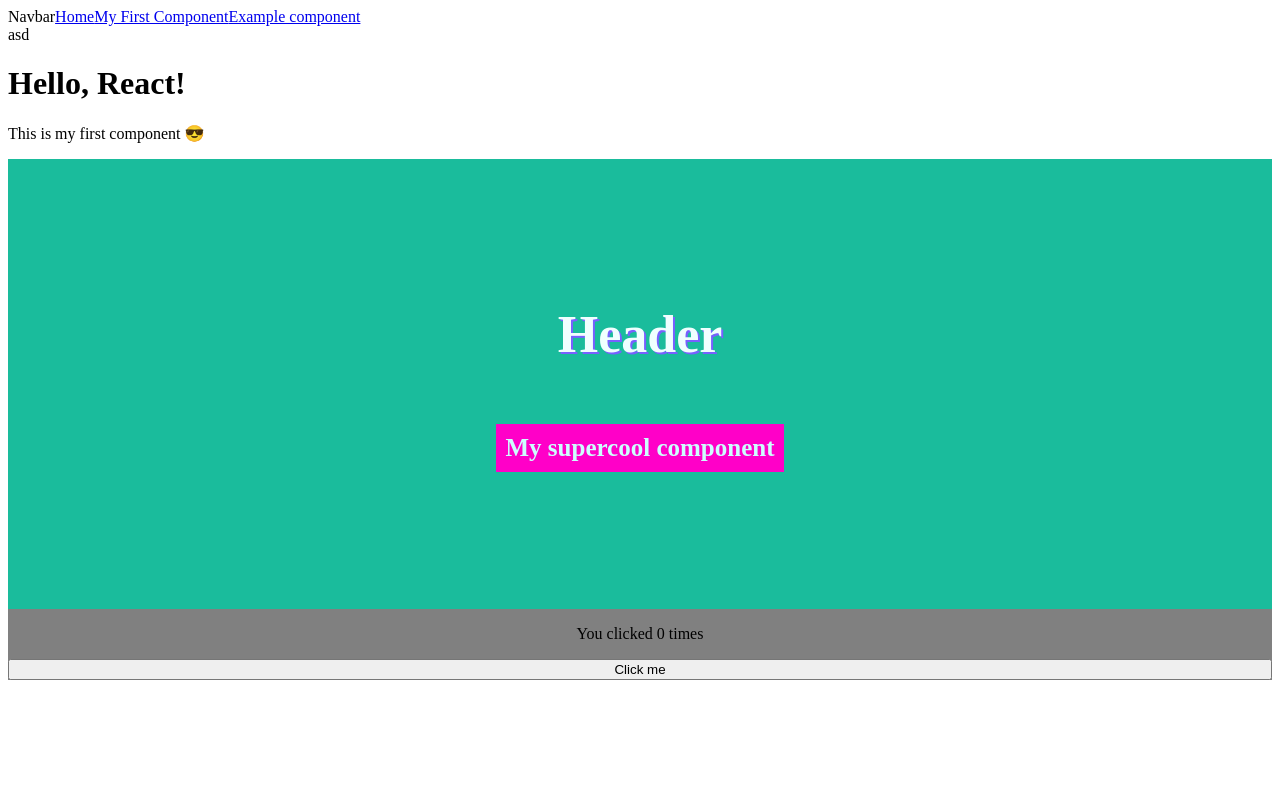
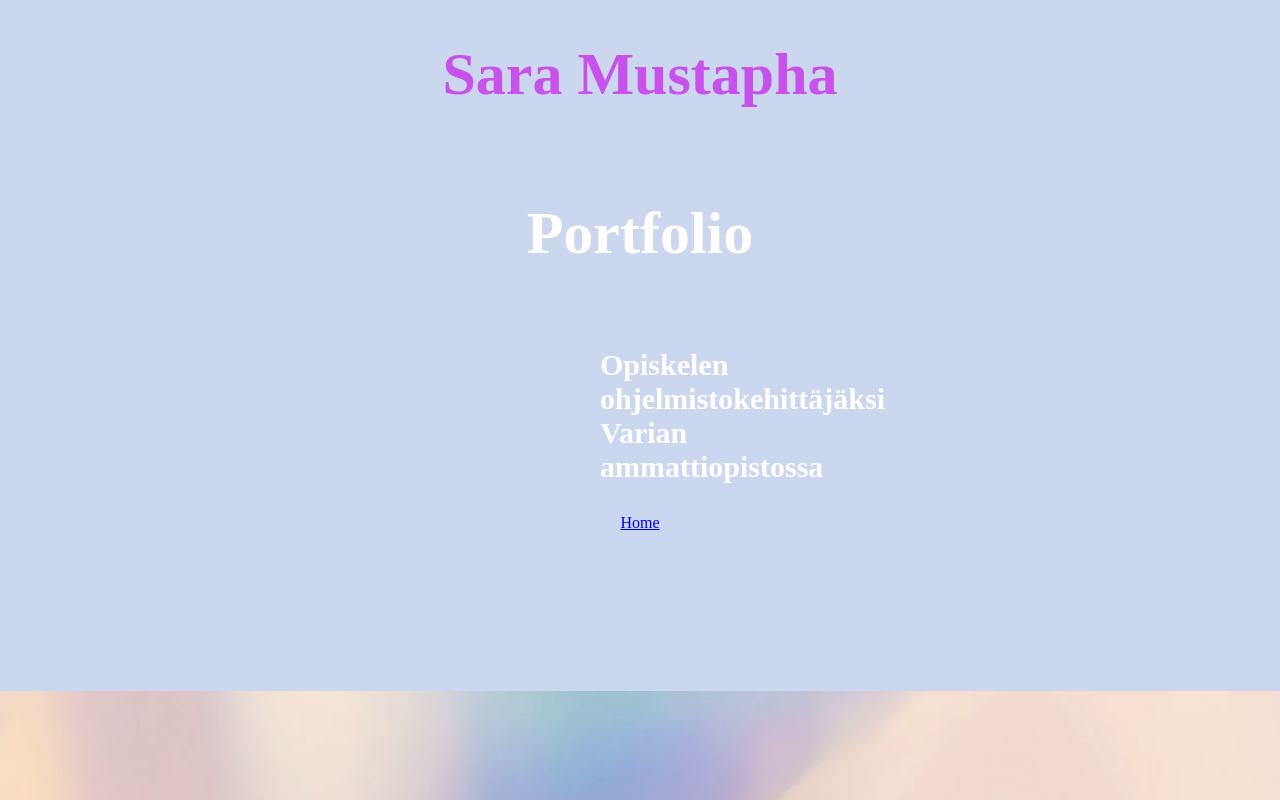
Before and after one commit to SsaraM/portfolio, a React (Create React App) app: page / in a window 1280 px wide. Built offline with nearby package versions, Linux system fonts and the light colour scheme.

Commit message:
muutoksia

```diff
--- a/src/App.tsx
+++ b/src/App.tsx
@@ -1,16 +1,12 @@
 // App.tsx
 import React from 'react'
-import MyFirstComponent from './components/myFirstComponent';
-import SomeExampleComponent from './components/example/someExampleComponent';
-import ClickCount from './components/clickCount';
+import Etusivu from './components/portfolioSara/etusivu';
+import styles from './app.module.scss'
 
 const App: React.FC = () => {
   return (
-    <div>
-      asd
-      <MyFirstComponent />
-      <SomeExampleComponent />
-      <ClickCount />
+    <div className= {styles.container}>
+      <Etusivu />
     </div>
   )
 }
--- /dev/null
+++ b/src/app.module.scss
@@ -0,0 +1,3 @@
+.container {
+
+}
--- a/src/components/navbar/navbar.module.scss
+++ b/src/components/navbar/navbar.module.scss
@@ -1,3 +1,6 @@
+
+
 .container {
-
+    display: flex;
+    justify-content: center;
 }
--- a/src/components/navbar/navbar.tsx
+++ b/src/components/navbar/navbar.tsx
@@ -9,10 +9,9 @@ type NavbarProps = {
 const Navbar: React.FC<NavbarProps> = () => {
   return (
     <div className= {styles.container}>
-      Navbar
       <Link to="/">Home</Link>
-      <Link to="first">My First Component</Link>
-      <Link to="example">Example component</Link>
+      {/* <Link to="/first">My First Component</Link>
+      <Link to="example">Example component</Link> */}
     </div>
   )
 }
--- /dev/null
+++ b/src/components/portfolioSara/etusivu.module.scss
@@ -0,0 +1,30 @@
+.container {
+
+    display: flex;
+    flex-direction: column;
+
+}
+
+h1 {
+    font-style: normal;
+    font-size: 60px;
+    text-align: center;
+    color: #c851eb;
+
+}
+
+h2 {
+    font-style: normal;
+    font-size: 60px;
+    text-align: center;
+    color: white;
+}
+
+h3 {
+    font-style: normal;
+    font-size: 30px;
+    text-align: center;
+    color: white;
+    margin: 30px 600px;
+
+}
--- /dev/null
+++ b/src/components/portfolioSara/etusivu.tsx
@@ -0,0 +1,18 @@
+import React from 'react'
+import styles from './etusivu.module.scss'
+
+type EtusivuProps = {
+
+}
+
+const Etusivu: React.FC<EtusivuProps> = () => {
+  return (
+    <div className= {styles.container}>
+      <h1> Sara Mustapha</h1>
+      <h2> Portfolio </h2>
+      <h3> Opiskelen ohjelmistokehittäjäksi Varian ammattiopistossa</h3>
+    </div>
+  )
+}
+
+export default Etusivu
--- a/src/index.module.scss
+++ b/src/index.module.scss
@@ -1,3 +1,14 @@
 body {
     margin: 0;
+    padding: 0;
+    height: 100vh;
+    width: 100vw;
+
+    background: #cbd6ef;
+    background-image: url('./images/pastelli.png');
+    background-repeat: no-repeat;
+    background-position: bottom;
+    background-size: contain;
+
+
 }
--- a/src/index.tsx
+++ b/src/index.tsx
@@ -10,6 +10,7 @@ import {
 import SomeExampleComponent from './components/example/someExampleComponent';
 import MyFirstComponent from './components/myFirstComponent';
 import Navbar from './components/navbar/navbar';
+import "./index.module.scss"
 
 const root = ReactDOM.createRoot(
   document.getElementById("root") as HTMLElement
@@ -18,12 +19,12 @@ const root = ReactDOM.createRoot(
 root.render(
   <React.StrictMode>
     <BrowserRouter>
-      <Navbar />
       <Routes>
         <Route path='/' element={<App />} />
-        <Route path='example' element={<SomeExampleComponent />} />
-        <Route path='/first' element={<MyFirstComponent />} />
+        {/* <Route path='/example' element={<SomeExampleComponent />} />
+        <Route path='/first' element={<MyFirstComponent />} /> */}
       </Routes>
+      <Navbar />
     </BrowserRouter>
   </React.StrictMode>
 )
```
Also changed, not shown: src/images/pastelli.png (added).
